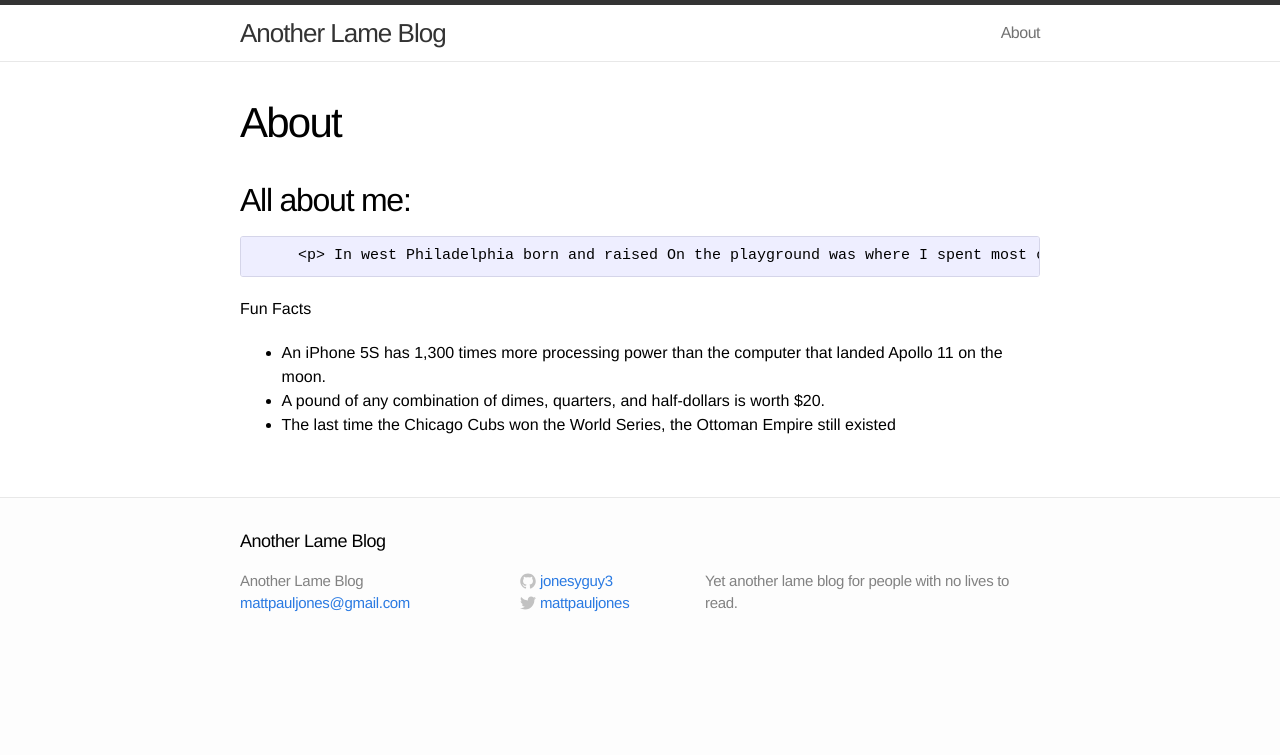
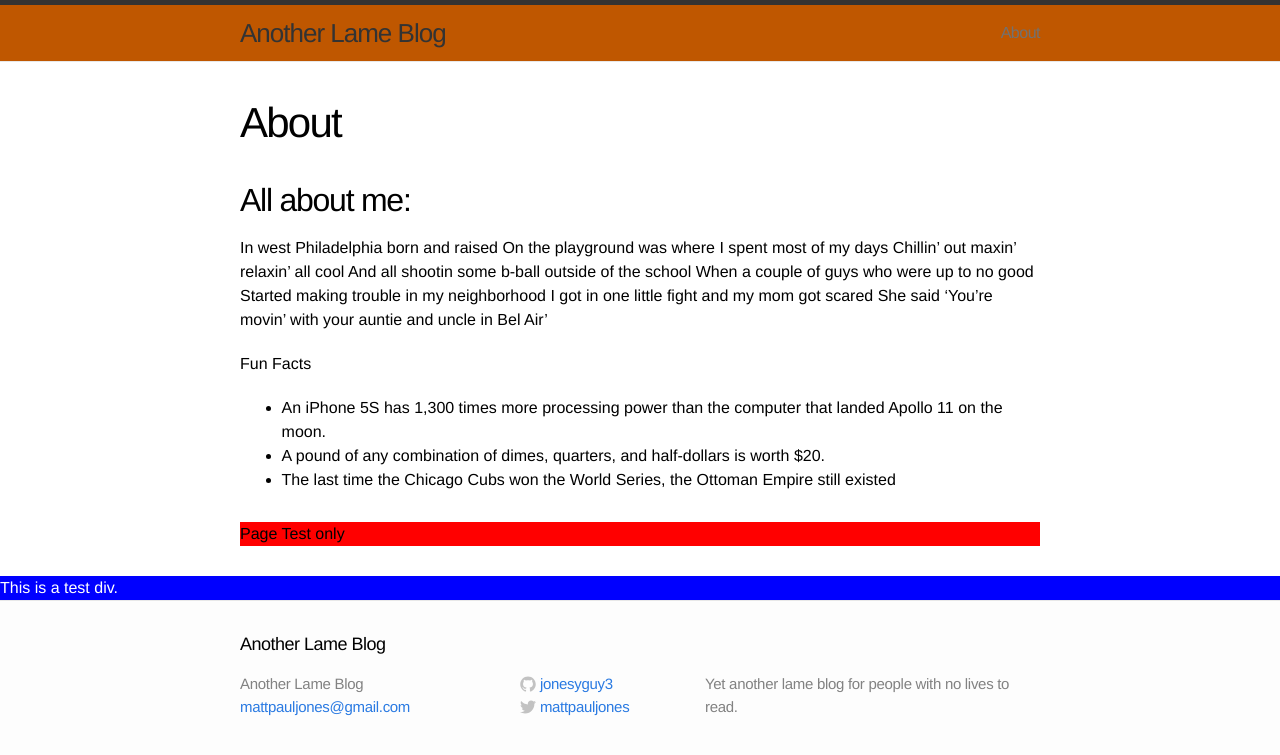
Before and after one commit to jonesyguy3/jonesyguy3.github.io, a Jekyll site: the page built from about.md, in a window 1280 px wide. Shown: the top 755 px of the page. Built offline with Jekyll 4.4.1, drawn with Linux system fonts in a browser that asks for light colours.

Commit message:
several changes to finish the class work

```diff
--- a/_layouts/default.html
+++ b/_layouts/default.html
@@ -8,11 +8,12 @@
     {% include header.html %}
 
     <div class="page-content">
+
       <div class="wrap">
       {{ content }}
       </div>
     </div>
-
+    <div class="test">This is a test div.</div>
     {% include footer.html %}
 
     </body>
--- a/_layouts/page.html
+++ b/_layouts/page.html
@@ -12,3 +12,5 @@ layout: default
   </article>
 
 </div>
+
+<div class="page-test">Page Test only</div>
--- a/about.md
+++ b/about.md
@@ -5,14 +5,14 @@ permalink: /about/
 ---
 
   <h2> All about me: </h2>
-         <p> In west Philadelphia born and raised
+In west Philadelphia born and raised
 On the playground was where I spent most of my days
 Chillin' out maxin' relaxin' all cool
 And all shootin some b-ball outside of the school
 When a couple of guys who were up to no good
 Started making trouble in my neighborhood
 I got in one little fight and my mom got scared
-She said 'You're movin' with your auntie and uncle in Bel Air' </p>
+She said 'You're movin' with your auntie and uncle in Bel Air'
 
 <p> Fun Facts </p>
 <ul>
--- a/css/main.css
+++ b/css/main.css
@@ -44,7 +44,7 @@ a:visited { color: #205caa; }
   border-top: 5px solid #333;
   border-bottom: 1px solid #e8e8e8;
   min-height: 56px;
-  background-color: white;
+  background-color: #BF5700;
 }
 
 .site-title,
@@ -408,3 +408,11 @@ a:visited { color: #205caa; }
     margin: 0 0 15px; }
 
 }
+
+.test {
+    background: blue;
+    color: white;
+}
+
+.page-test {
+  background: red;}
```
